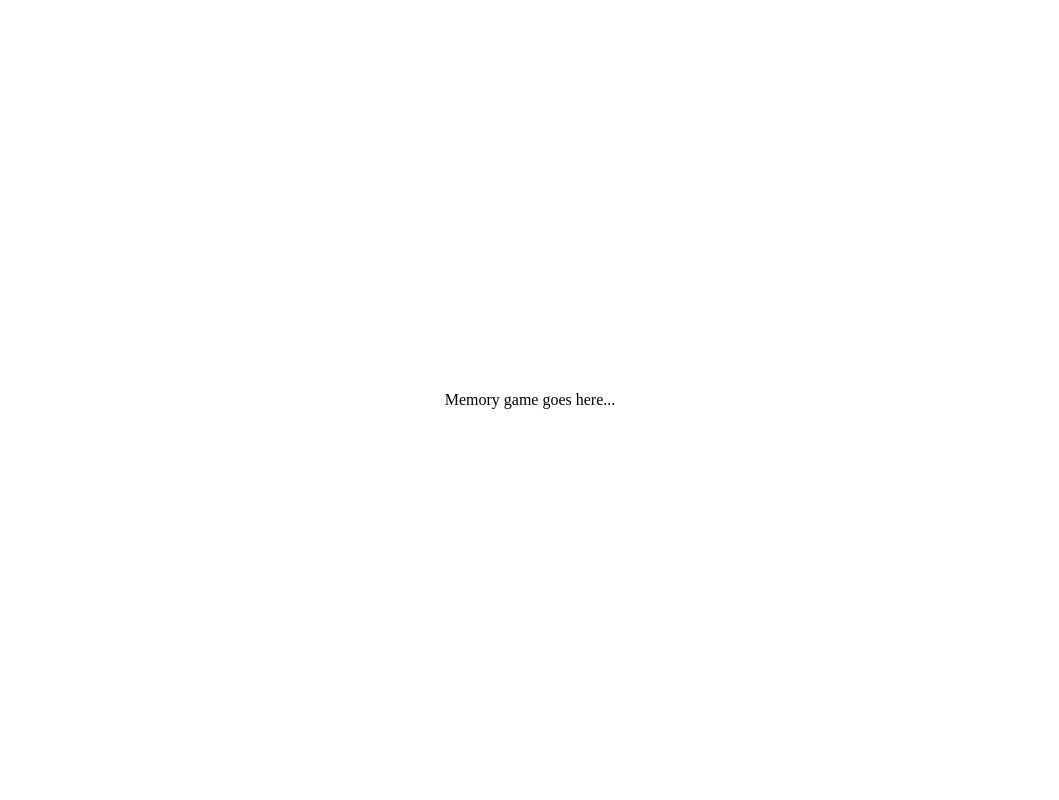
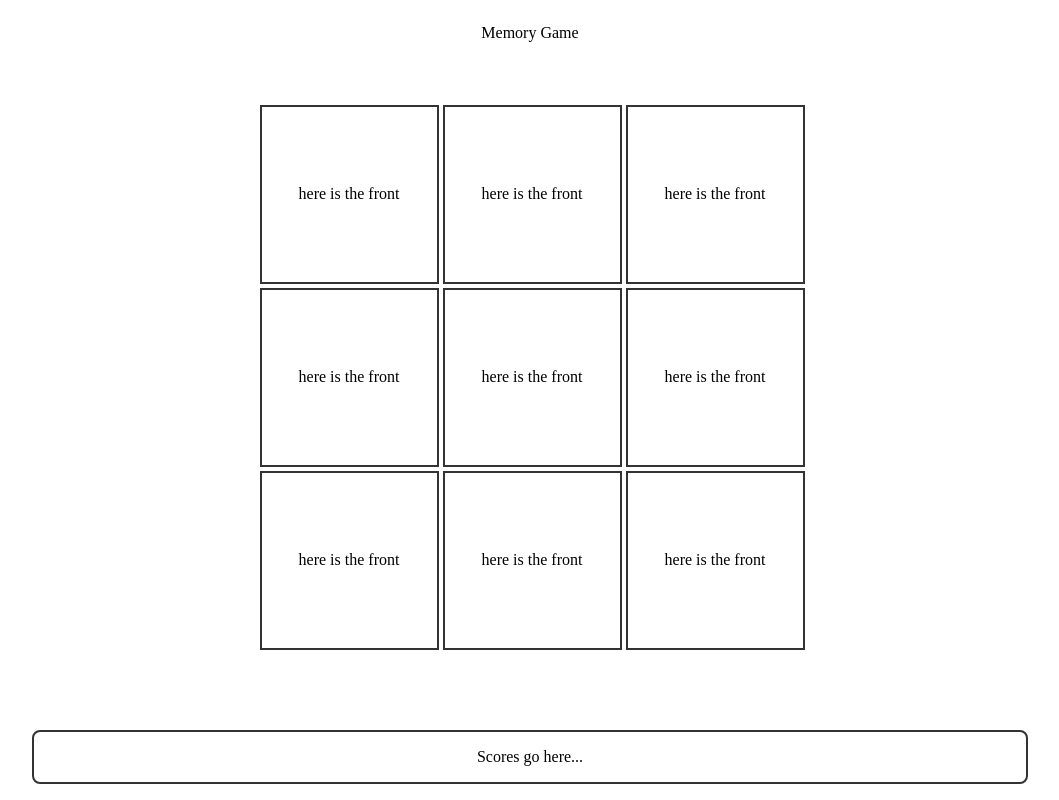
Before and after one commit to mrkprinc/memory-game, a React (Create React App) app: page / in a window 1280 px wide. Shown: the whole page, without its empty margins (110-1169 px from the left). Built offline with nearby package versions, Linux system fonts and the light colour scheme.

Commit message:
cards css

```diff
--- a/public/style.css
+++ b/public/style.css
@@ -4,16 +4,124 @@ html, body, #root {
   bottom: 0;
   left: 0;
   right: 0;
+
+  box-sizing: border-box;
+}
+
+body {
+  text-align: center;
+}
+
+header {
+  position: absolute;
+  top: 0;
+  width: 100%;
+
+  padding: 16px;
 }
 
 main {
-  display: flex;
-  flex-direction: column;
-  justify-content: center;
-  align-items: center;
-
+  position: relative;
   width: 100%;
   max-width: 960px;
   height: 100%;
   margin: 0 auto;
 }
+
+section#cards {
+  display: flex;
+  flex-wrap: wrap;
+  justify-content: center;
+  max-width: 550px;
+
+  position: relative;
+  bottom: 25px;
+}
+
+.card-container, .card-front, .card-back {
+  width: 175px;
+  height: 175px;
+}
+
+.card-container {
+  margin: 4px;
+  cursor: pointer;
+}
+
+.card {
+  position: relative;
+  transition: transform 0.5s;
+  transform-style: preserve-3d;
+}
+
+.flip {
+  transform: rotateY(180deg);
+}
+
+.card-front, .card-back {
+  position: absolute;
+  top: 0;
+  left: 0;
+  backface-visibility: hidden;
+
+  border: 2px solid #333;
+}
+
+.card-front {
+  z-index: 2;
+  transform: rotateY(0deg);
+}
+
+.card-back {
+  transform: rotateY(180deg);
+}
+
+#scoreboard {
+  position: absolute;
+  bottom: 0;
+  width: 100%;
+
+  border: 2px solid #333;
+  border-radius: 8px;
+  padding: 16px;
+  margin-bottom: 8px;
+}
+
+.center {
+  display: flex;
+  flex-direction: column;
+  justify-content: center;
+  align-items: center;
+}
+
+.delay1 {
+  transition-delay: 0.05s;
+}
+
+.delay2 {
+  transition-delay: 0.10s;
+}
+
+.delay3 {
+  transition-delay: 0.15s;
+}
+
+.delay4 {
+  transition-delay: 0.20s;
+}
+
+.delay5 {
+  transition-delay: 0.25s;
+}
+
+.delay6 {
+  transition-delay: 0.30s;
+}
+
+.delay7 {
+  transition-delay: 0.35s;
+}
+
+.delay8 {
+  transition-delay: 0.40s;
+}
--- a/src/App.js
+++ b/src/App.js
@@ -1,10 +1,33 @@
 import React, { Component } from 'react';
+import Card from "./components/Card";
+import images from "./images.json";
 
 class App extends Component {
+  handleClick(e) {
+    document.querySelectorAll('.card').forEach(element => {
+      element.classList.toggle('flip');
+    })
+  }
   render() {
     return (
-      <main>
-        Memory game goes here...
+      <main className='center'>
+        <header>Memory Game</header>
+
+        <section id='cards'>
+          {images.map((image, i) => {
+            return (<Card
+              frontText='here is the front'
+              backText='here is the back'
+              index={i}
+              handleClick={this.handleClick}>
+                {this.props.children}
+              </Card>)
+          })}
+        </section>
+
+        <section id='scoreboard'>
+          Scores go here...
+        </section>
       </main>
     );
   }
--- /dev/null
+++ b/src/components/Card.js
@@ -0,0 +1,18 @@
+import React from "react";
+
+const Card = props => {
+  return(
+  <div className='card-container' onClick={props.handleClick}>
+    <div className={`card delay${props.index}`}>
+      <div className='card-front center'>
+        {props.frontText}
+      </div>
+
+      <div className='card-back center'>
+        {props.backText}
+      </div>
+    </div>
+  </div>
+)}
+
+export default Card;
--- /dev/null
+++ b/src/images.json
@@ -0,0 +1,29 @@
+[
+  {
+    "text": 1
+  },
+  {
+    "text": 2
+  },
+  {
+    "text": 3
+  },
+  {
+    "text": 4
+  },
+  {
+    "text": 5
+  },
+  {
+    "text": 6
+  },
+  {
+    "text": 7
+  },
+  {
+    "text": 8
+  },
+  {
+    "text": 9
+  }
+]
```
